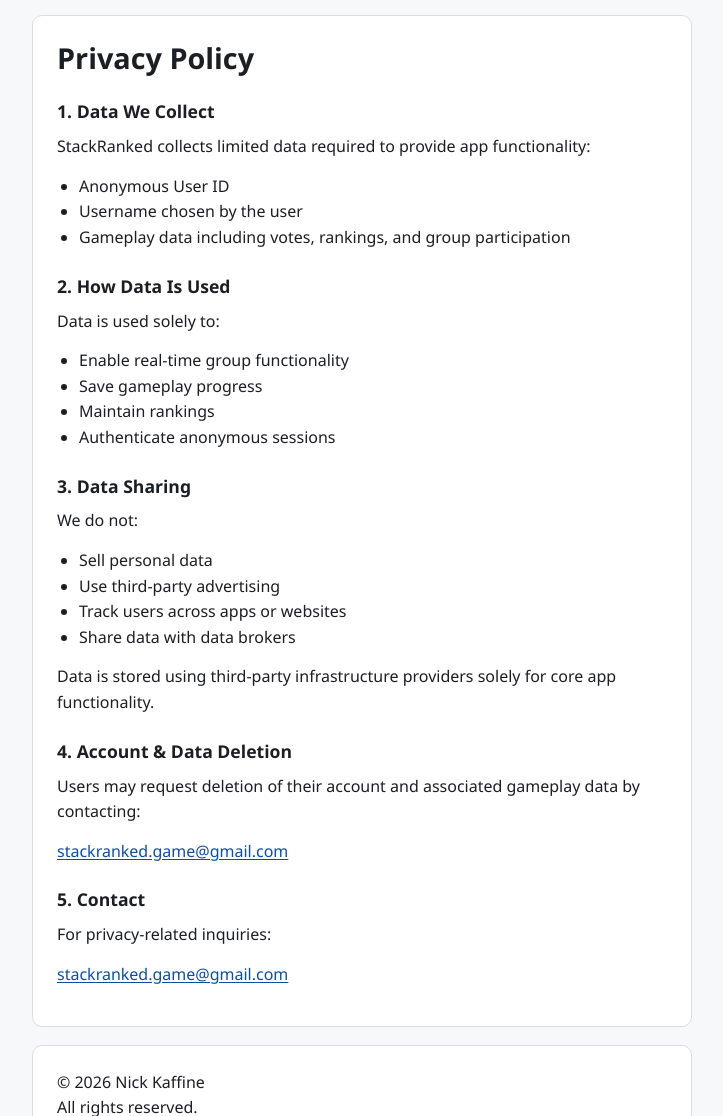
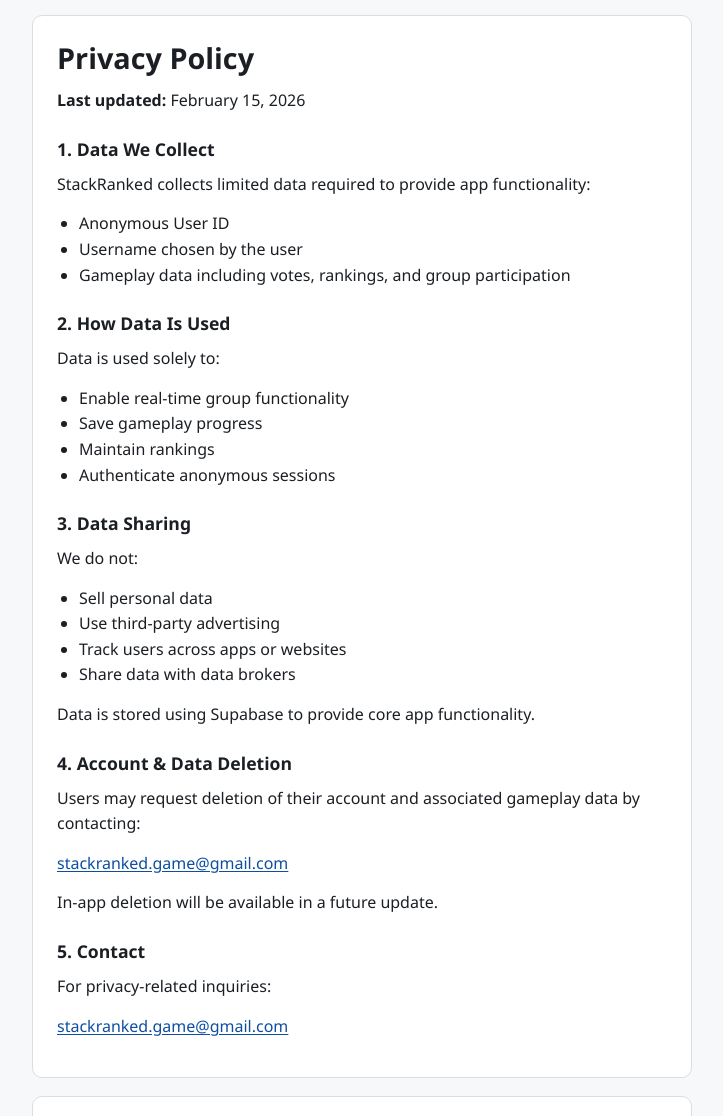
Before and after one commit to nkaffine/nkaffine.github.io, a plain HTML site: page stackranked/index.html in a window 1280 px wide. Shown: the part 606-1722 px from the top of the page, without its empty margins (278-1001 px from the left). Drawn offline with Linux system fonts and the light colour scheme.

Commit message:
minor updates

```diff
--- a/stackranked/index.html
+++ b/stackranked/index.html
@@ -41,6 +41,7 @@
 
       <section class="section" id="privacy" aria-labelledby="privacy-heading">
         <h2 id="privacy-heading">Privacy Policy</h2>
+        <p><strong>Last updated:</strong> February 15, 2026</p>
 
         <h3>1. Data We Collect</h3>
         <p>
@@ -70,10 +71,7 @@
           <li>Track users across apps or websites</li>
           <li>Share data with data brokers</li>
         </ul>
-        <p>
-          Data is stored using third-party infrastructure providers solely for
-          core app functionality.
-        </p>
+        <p>Data is stored using Supabase to provide core app functionality.</p>
 
         <h3>4. Account &amp; Data Deletion</h3>
         <p>
@@ -83,6 +81,7 @@
         <p>
           <a href="mailto:stackranked.game@gmail.com">stackranked.game@gmail.com</a>
         </p>
+        <p>In-app deletion will be available in a future update.</p>
 
         <h3>5. Contact</h3>
         <p>For privacy-related inquiries:</p>
```
